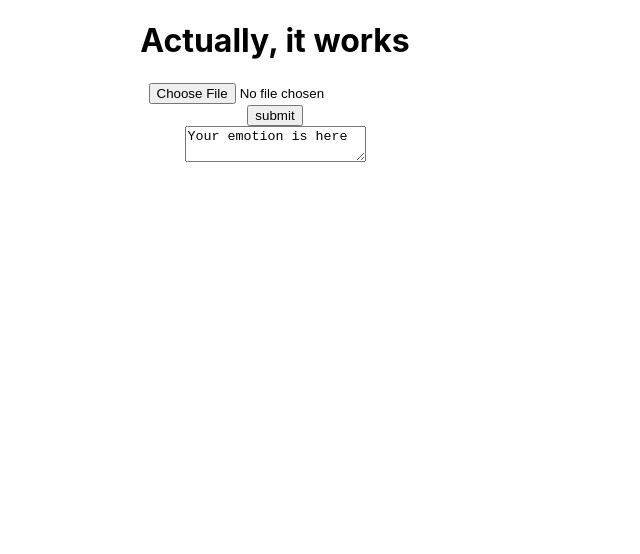
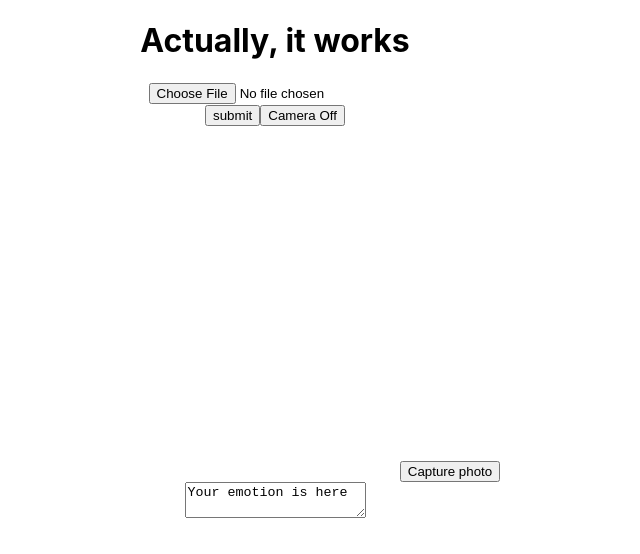
Before and after one commit to G-N555/face_catcher, a React (Create React App) app: page / in a window 1280 px wide. Shown: the top 554 px of the page, without its empty margins (365-1005 px from the left). Built offline with nearby package versions, Linux system fonts and the light colour scheme; no server answers.

Commit message:
implemented camera, and apply data to API succeess

```diff
--- a/package.json
+++ b/package.json
@@ -9,7 +9,8 @@
     "knex": "^0.19.1",
     "react": "^16.9.0",
     "react-dom": "^16.9.0",
-    "react-scripts": "3.1.0"
+    "react-scripts": "3.1.0",
+    "react-webcam": "^1.1.1"
   },
   "scripts": {
     "start": "node server.js",
--- a/src/components/App.jsx
+++ b/src/components/App.jsx
@@ -2,6 +2,7 @@ import React, { Component } from "react";
 import "../css/App.css";
 import Input from "./Input";
 import Response from "./Response";
+import Webcam from "./Webcam";
 import axios from "axios";
 
 class App extends Component {
@@ -10,7 +11,9 @@ class App extends Component {
     this.state = {
       photo: "",
       sendData: "",
-      responseFromAPI: "Your emotion is here"
+      responseFromAPI: "Your emotion is here",
+      camera: true,
+      webCamData: ""
     };
   }
 
@@ -33,8 +36,15 @@ class App extends Component {
     for (let i = 0; i < rawLength; ++i) {
       uInt8Array[i] = raw.charCodeAt(i);
     }
-
-    this.setState({ sendData: new Blob([uInt8Array], { type: contentType }) });
+    if (this.state.camera) {
+      this.setState({
+        webCamData: new Blob([uInt8Array], { type: contentType })
+      });
+    } else {
+      this.setState({
+        sendData: new Blob([uInt8Array], { type: contentType })
+      });
+    }
   };
 
   //create photoData (It's async!)
@@ -62,9 +72,7 @@ class App extends Component {
     // Request parameters.
     const params = {
       returnFaceId: "true",
-      returnFaceLandmarks: "false",
-      returnFaceAttributes:
-        "age,gender,headPose,smile,facialHair,glasses," + "emotion"
+      returnFaceAttributes: "emotion"
     };
 
     const config = {
@@ -75,7 +83,7 @@ class App extends Component {
         "Ocp-Apim-Subscription-Key": subscriptionKey
       },
       processData: false,
-      data: this.state.sendData,
+      data: this.state.webCamData,
       params: params
     };
 
@@ -90,6 +98,14 @@ class App extends Component {
       .catch(error => console.log(error.response.data));
   };
 
+  cameraOnOff = () => {
+    this.setState({ camera: !this.state.camera });
+  };
+
+  getImage = webCamData => {
+    this.makeblob(webCamData);
+  };
+
   render() {
     return (
       <div className="App">
@@ -98,7 +114,12 @@ class App extends Component {
         <button type="button" onClick={this.submitData}>
           submit
         </button>
+        <button type="button" onClick={this.cameraOnOff}>
+          Camera Off
+        </button>
+        {this.state.camera && <Webcam getImageFromChild={this.getImage} />}
         <Response text={this.state.responseFromAPI} />
+        <canvas />
       </div>
     );
   }
--- /dev/null
+++ b/src/components/Webcam.jsx
@@ -0,0 +1,38 @@
+import React from "react";
+import Webcam from "react-webcam";
+
+export default class WebcamCapture extends React.Component {
+  setRef = webcam => {
+    this.webcam = webcam;
+    this.state = {
+      webCamphotoData: ""
+    };
+  };
+
+  capture = () => {
+    const imageSrc = this.webcam.getScreenshot();
+    this.props.getImageFromChild(imageSrc);
+  };
+
+  render() {
+    const videoConstraints = {
+      width: 1280,
+      height: 720,
+      facingMode: "user"
+    };
+
+    return (
+      <div>
+        <Webcam
+          audio={false}
+          height={350}
+          ref={this.setRef}
+          screenshotFormat="image/jpeg"
+          width={350}
+          videoConstraints={videoConstraints}
+        />
+        <button onClick={this.capture}>Capture photo</button>
+      </div>
+    );
+  }
+}
```
Also changed, not shown: 1 other file (tests, documents, lock files or other folders).
